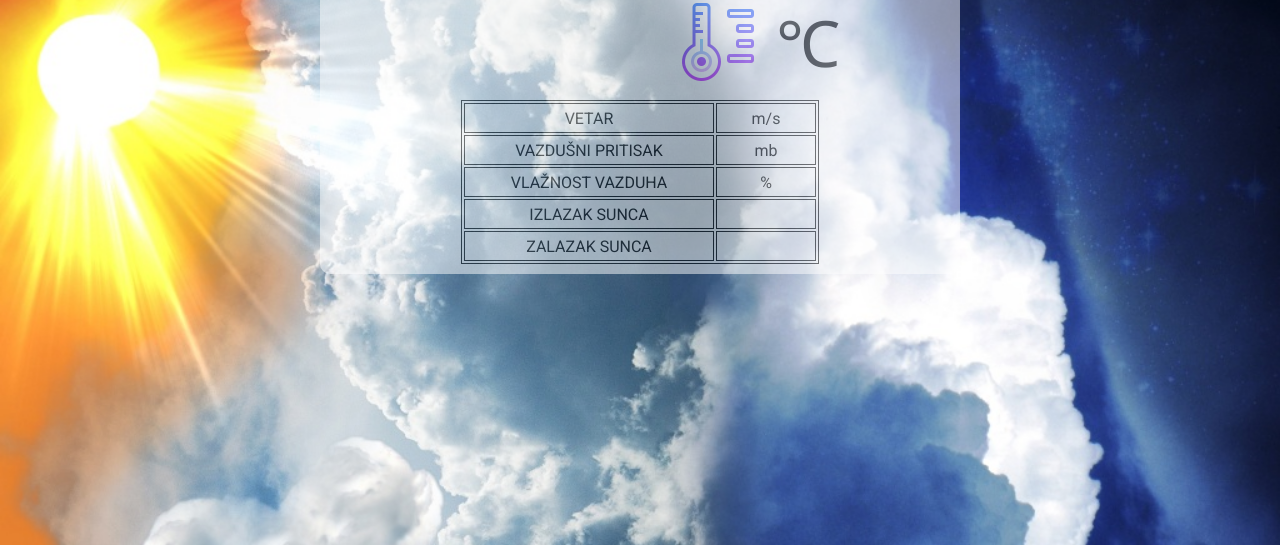
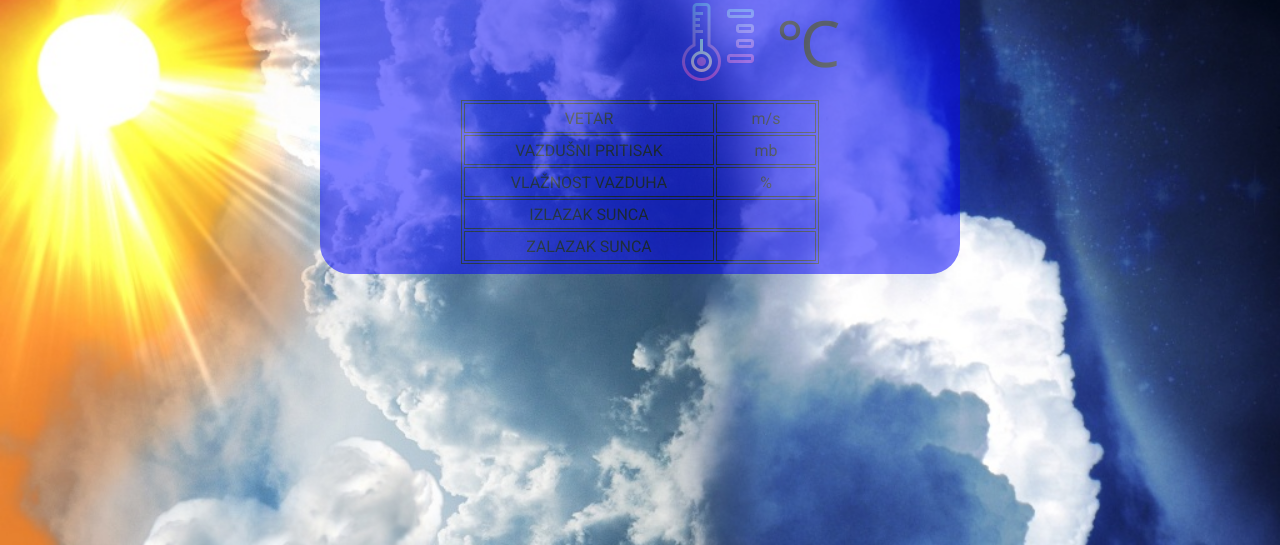
Before and after one commit to radapopovic/weathern, a plain HTML site: page index.html in a window 1280 px wide. Shown: the part 255-800 px from the top of the page. Drawn offline with nearby package versions, Linux system fonts and the light colour scheme; no server answers.

Commit message:
Update style.css

```diff
--- a/style.css
+++ b/style.css
@@ -11,9 +11,9 @@ body {
 }
 .container {
     max-width: 50%;
-    border-radius: 10px;
+    border-radius: 30px;
     margin: 10% auto;
-    background: white;
+    background: blue;
     opacity: .5;
     text-transform: uppercase;
     text-align: center;
```
